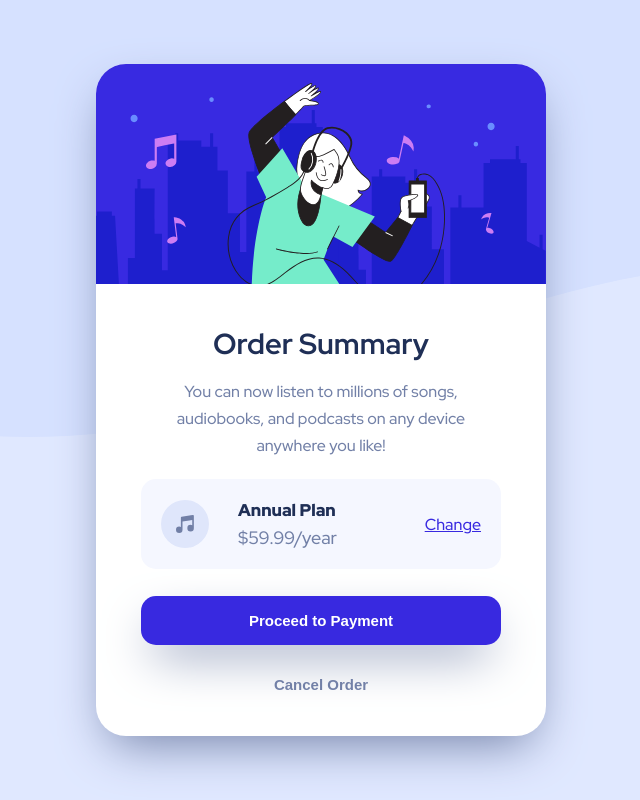
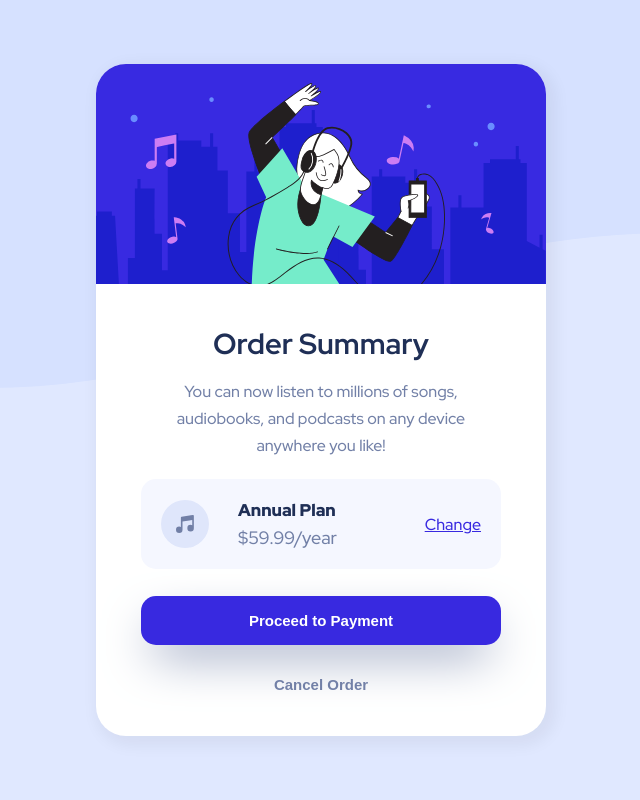
Before and after one commit to Wojocode/summer-of-69-, a plain HTML site: page index.html in a window 1280 px wide. Shown: the whole page, without its empty margins (319-959 px from the left). Drawn offline with Linux system fonts and the light colour scheme.

Commit message:
refine bcg and box-shadow styles

```diff
--- a/style.css
+++ b/style.css
@@ -15,7 +15,7 @@ body{
     font-family: 'Red Hat Display', sans-serif;
     background:var(--pale_blue) url(images/pattern-background-desktop.svg);
     background-repeat: no-repeat;
-    background-position: cover;
+    background-size: contain;
 }
 main{
     height:100vh;
@@ -28,7 +28,7 @@ main{
     background-color: white;
     border-radius:30px;
     margin:10px 10px;
-    box-shadow: 0 20px 50px -13px var(--desaturated_blue);
+    box-shadow: 5px 5px 15px 5px rgb(0 0 0 / 5%);
 }
 .picture img{
     width:100%;
```
